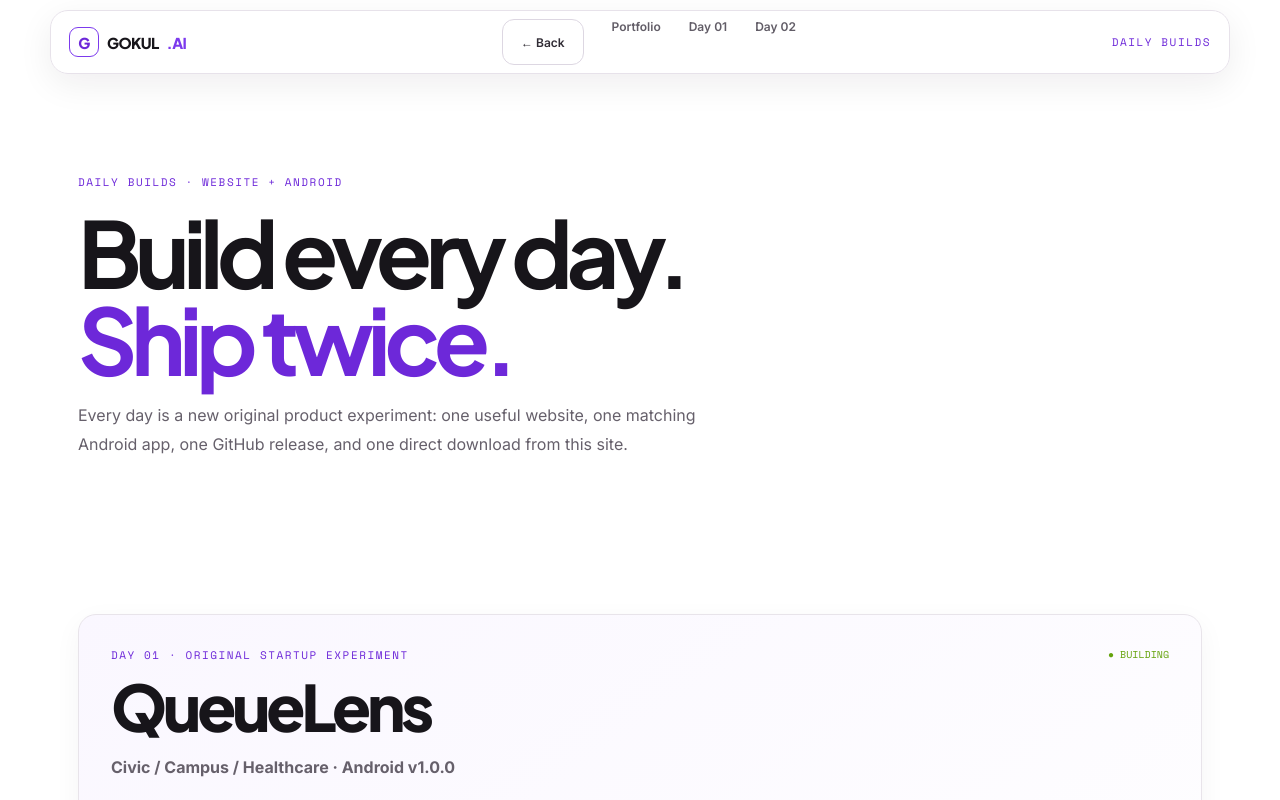
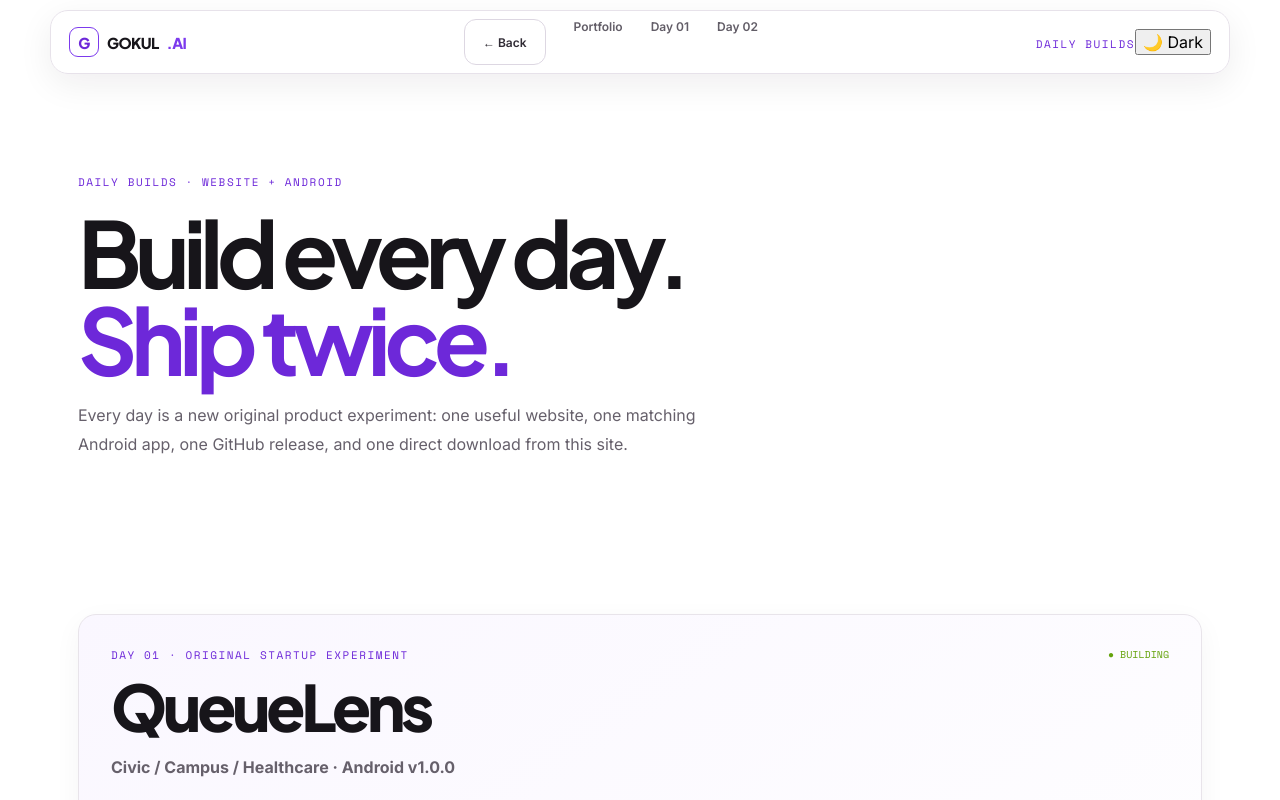
Before and after one commit to gokulmaniraj2008-collab/Gokul-aibot, a Next.js app: page /days in a window 1280 px wide. Shown: the top 800 px of the page. Built offline with nearby package versions, Linux system fonts and the light colour scheme.

Commit message:
feat(days): add light dark theme toggle

```diff
--- a/app/days/page.tsx
+++ b/app/days/page.tsx
@@ -14,13 +14,18 @@ const dayOne = {
 export default function DaysPage() {
   const [reported, setReported] = useState(false);
   const [testMessage, setTestMessage] = useState(false);
+  const [dark, setDark] = useState(false);
 
-  return <main className="page daily-builds" style={{ minHeight: "100vh" }}>
-    <nav className="nav"><a className="logo" href="/"><span className="logo-mark">G</span>GOKUL<span className="logo-dot">.AI</span></a><div className="navlinks"><a className="button secondary" href="/" aria-label="Go back to portfolio">← Back</a><a href="/">Portfolio</a><a href="#day01">Day 01</a><a href="#day02">Day 02</a></div><span className="eyebrow">DAILY BUILDS</span></nav>
+  return <main className={`page daily-builds ${dark ? "theme-dark" : "theme-light"}`} style={{ minHeight: "100vh" }}>
+    <nav className="nav">
+      <a className="logo" href="/"><span className="logo-mark">G</span>GOKUL<span className="logo-dot">.AI</span></a>
+      <div className="navlinks"><a className="button secondary" href="/" aria-label="Go back to portfolio">← Back</a><a href="/">Portfolio</a><a href="#day01">Day 01</a><a href="#day02">Day 02</a></div>
+      <div className="days-nav-actions"><span className="eyebrow">DAILY BUILDS</span><button className="theme-toggle" onClick={() => setDark((value) => !value)} aria-label={`Switch to ${dark ? "light" : "dark"} theme`} aria-pressed={dark}>{dark ? "☀️ Light" : "🌙 Dark"}</button></div>
+    </nav>
     <section className="section" style={{ paddingTop: 100 }}>
       <div className="eyebrow">DAILY BUILDS · WEBSITE + ANDROID</div>
       <h1 style={{ fontFamily: "'Plus Jakarta Sans'", fontSize: "clamp(48px,8vw,92px)", lineHeight: .95, letterSpacing: "-.07em", margin: "18px 0" }}>Build every day.<br/><em style={{ color: "#c084fc", fontStyle: "normal" }}>Ship twice.</em></h1>
-      <p style={{ color: "#91899b", maxWidth: 650, lineHeight: 1.8 }}>Every day is a new original product experiment: one useful website, one matching Android app, one GitHub release, and one direct download from this site.</p>
+      <p className="days-muted" style={{ maxWidth: 650, lineHeight: 1.8 }}>Every day is a new original product experiment: one useful website, one matching Android app, one GitHub release, and one direct download from this site.</p>
     </section>
     <section className="section" id="day01" style={{ paddingTop: 20 }}>
       <article className="feature large" style={{ minHeight: "auto", padding: 32 }}>
@@ -50,7 +55,7 @@ export default function DaysPage() {
         <div style={{ display: "flex", justifyContent: "space-between", gap: 20, flexWrap: "wrap" }}><span className="eyebrow">DAY 02 · TEST PRODUCT</span><span style={{ color: "#2563eb", font: "10px 'Space Mono'" }}>● TEST BUILD</span></div>
         <h2 style={{ marginBottom: 8 }}>StudySprint</h2>
         <p style={{ color: "#2563eb", fontWeight: 700 }}>Student Productivity · v0.1 TEST</p>
-        <p style={{ color: "#91899b", maxWidth: 720, lineHeight: 1.8 }}>A lightweight study planner for testing the Daily Innovation workflow. It gives students one place to see today's work, start a focus block and track progress.</p>
+        <p className="days-muted" style={{ maxWidth: 720, lineHeight: 1.8 }}>A lightweight study planner for testing the Daily Innovation workflow. It gives students one place to see today's work, start a focus block and track progress.</p>
         <div className="feature-grid" style={{ marginTop: 30 }}>
           <div className="feature"><span>THE PROBLEM</span><p>Study tasks and assignments are often scattered across notes, chats and different apps.</p></div>
           <div className="feature"><span>THE TEST</span><p>Test navigation, responsive cards, buttons and a small interactive state without creating a production app.</p></div>
```
